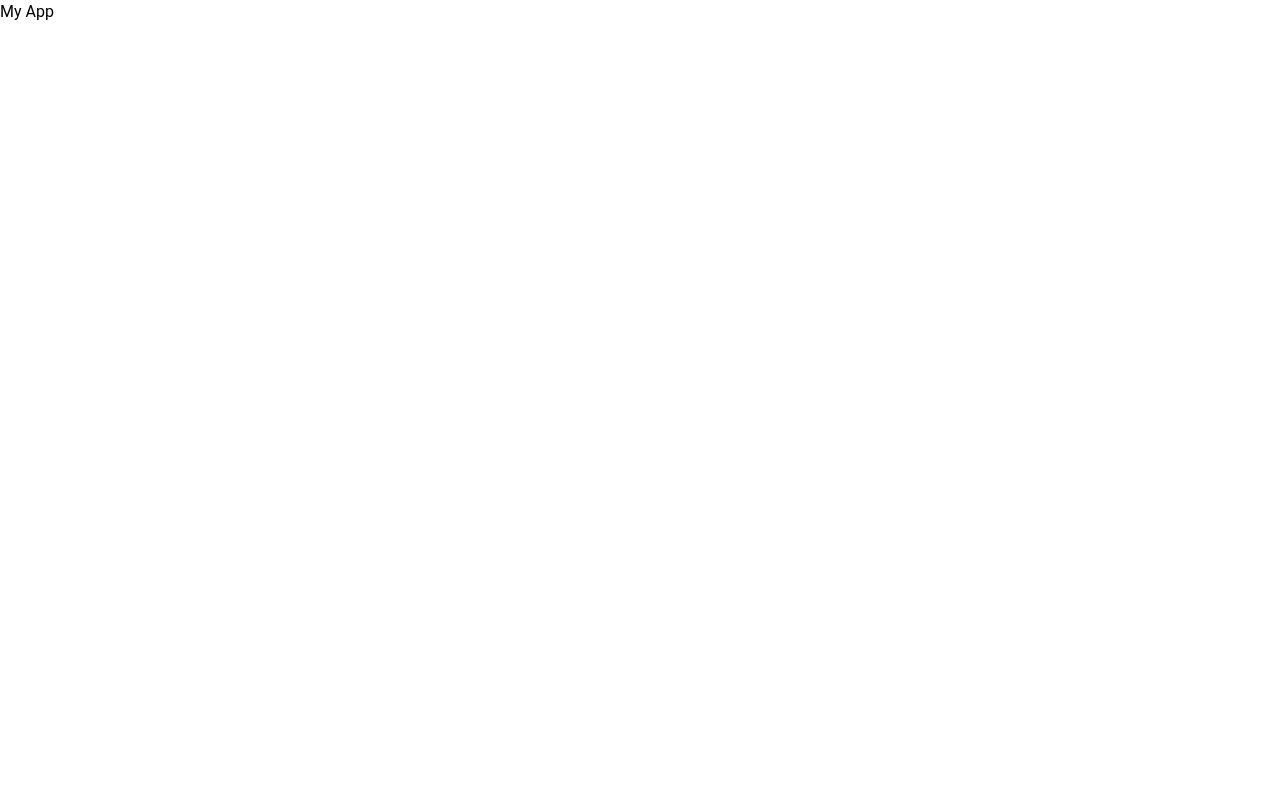
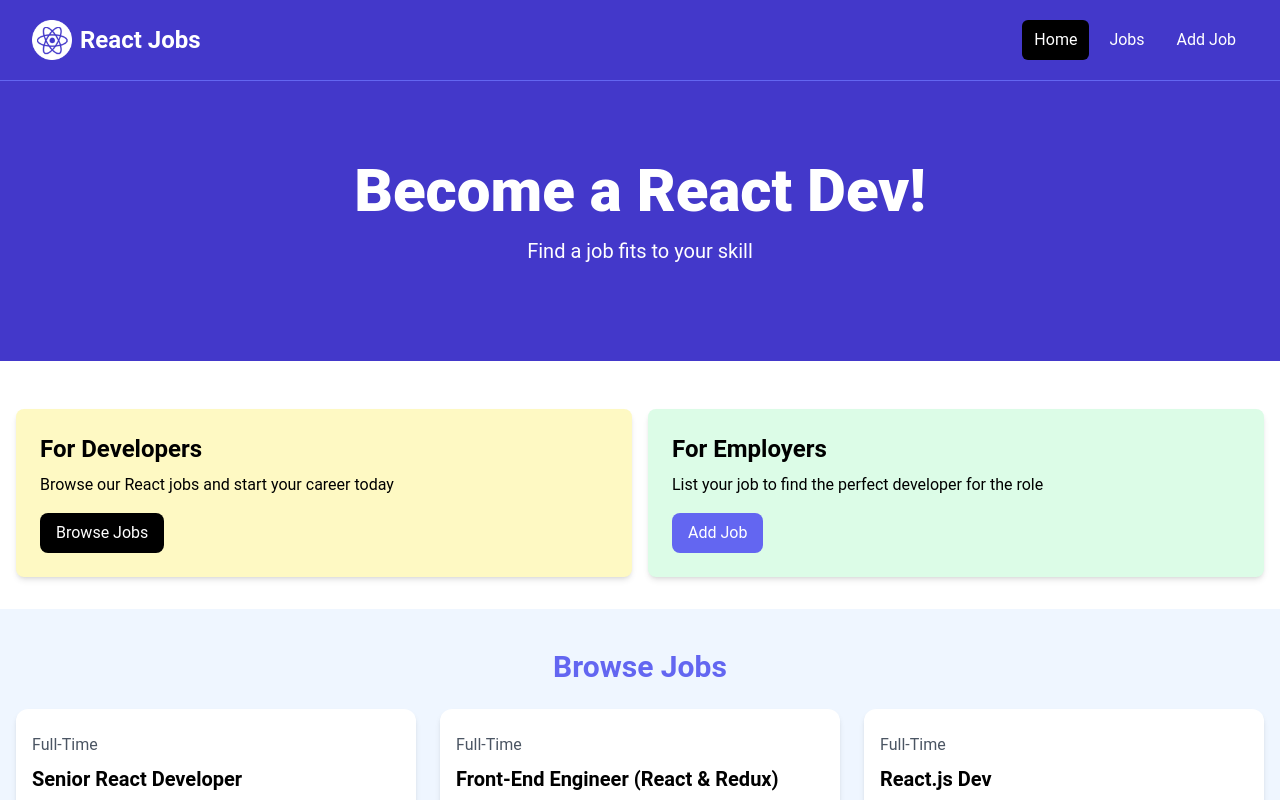
Before and after one commit to sachith-coding/Job-Finder, a React (Vite) app: page / in a window 1280 px wide. Shown: the top 800 px of the page. Built offline with nearby package versions, Linux system fonts and the light colour scheme.

Commit message:
Setup Page Layout for the App

```diff
--- a/src/App.jsx
+++ b/src/App.jsx
@@ -1,15 +1,14 @@
 import React from 'react'
 import { Route, createBrowserRouter, createRoutesFromElements, RouterProvider } from 'react-router-dom'
 
-import Navbar from './components/Navbar'
-import Hero from './components/Hero'
-import HomeCards from './components/HomeCards'
-import JobListing from './components/JobListing'
-import ViewAllJobs from './components/ViewAllJobs'
+import MainLayout from './layouts/MainLayout'
+import HomePage from './pages/HomePage'
 
 const pageRouter = createBrowserRouter(
   createRoutesFromElements(
-    <Route index element={<h1>My App</h1>} />
+    <Route path='/' element={<MainLayout />}>
+      <Route index element={<HomePage />} />
+    </Route>
   )
 )
 
--- /dev/null
+++ b/src/layouts/MainLayout.jsx
@@ -0,0 +1,14 @@
+import React from 'react'
+import { Outlet } from 'react-router-dom'
+import Navbar from '../components/Navbar'
+
+const MainLayout = () => {
+    return (
+        <>
+            <Navbar />
+            <Outlet />
+        </>
+    )
+}
+
+export default MainLayout
--- /dev/null
+++ b/src/pages/HomePage.jsx
@@ -0,0 +1,19 @@
+import React from 'react'
+
+import Hero from '../components/Hero'
+import HomeCards from '../components/HomeCards'
+import JobListing from '../components/JobListing'
+import ViewAllJobs from '../components/ViewAllJobs'
+
+const HomePage = () => {
+    return (
+        <>
+            <Hero />
+            <HomeCards />
+            <JobListing />
+            <ViewAllJobs />
+        </>
+    )
+}
+
+export default HomePage
```
